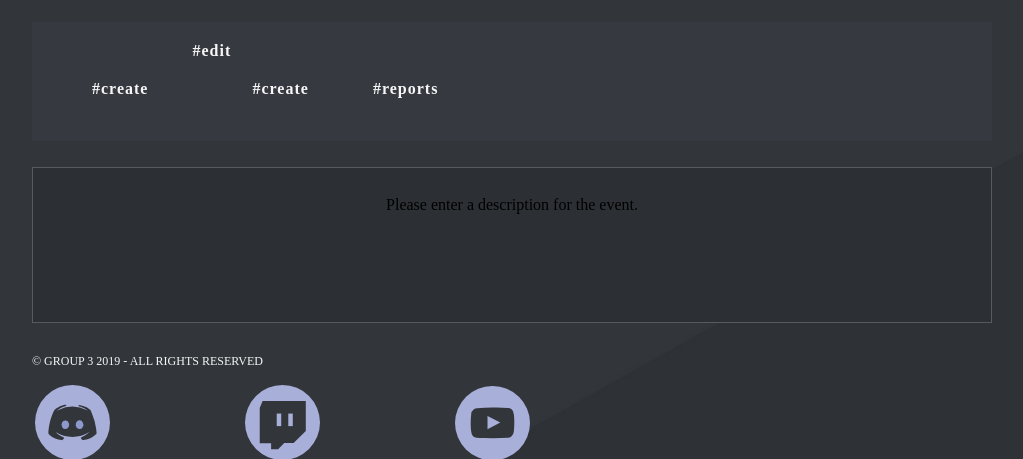
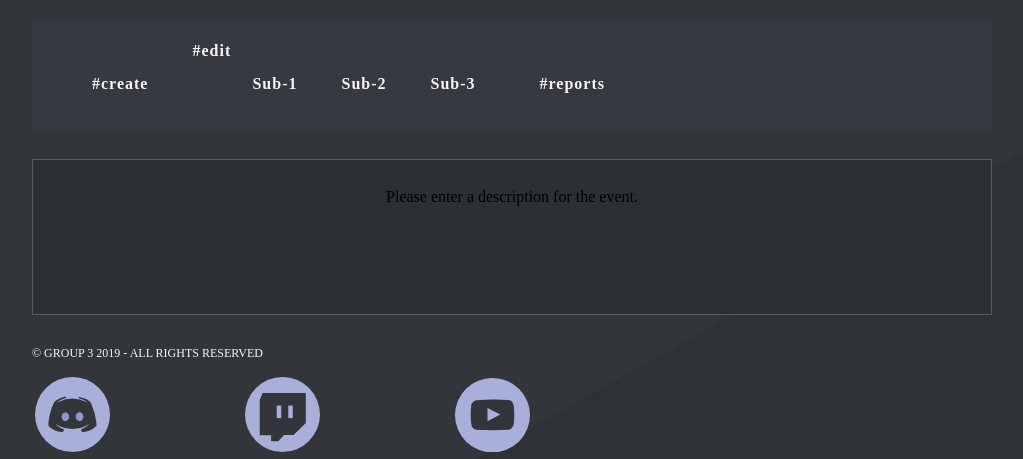
Before and after one commit to yhl234/CyberGrizzlies, a PHP site: page /CyberGrizzlies/add_event.php in a window 1280 px wide. Shown: the top 459 px of the page, without its empty margins (128-1151 px from the left). Run offline with PHP 8.4, Linux system fonts and the light colour scheme; data that the repository does not hold is empty; some libraries are stand-ins or nearby versions.

Commit message:
Update head.php

```diff
--- a/head.php
+++ b/head.php
@@ -17,10 +17,12 @@
     <ul>
       <li><a class="border-link" href="http://localhost/CyberGrizzlies/CyberGrizzlies/landing.html">#create</a></li>
       <li><a class="border-link" href="update.php">#edit</a>
-      <ul>
-      <li><a class="border-link" href="http://localhost/CyberGrizzlies/CyberGrizzlies/landing.html">#create</a></li>
+      <ul class="dropdown">
+        <li><a href="#">Sub-1</a></li>
+        <li><a href="#">Sub-2</a></li>
+        <li><a href="#">Sub-3</a></li>
       </ul>
-      </li>
+    </li>
       <li><a class="border-link" href="#">#reports</a></li>
     </ul>
   </nav>
```
